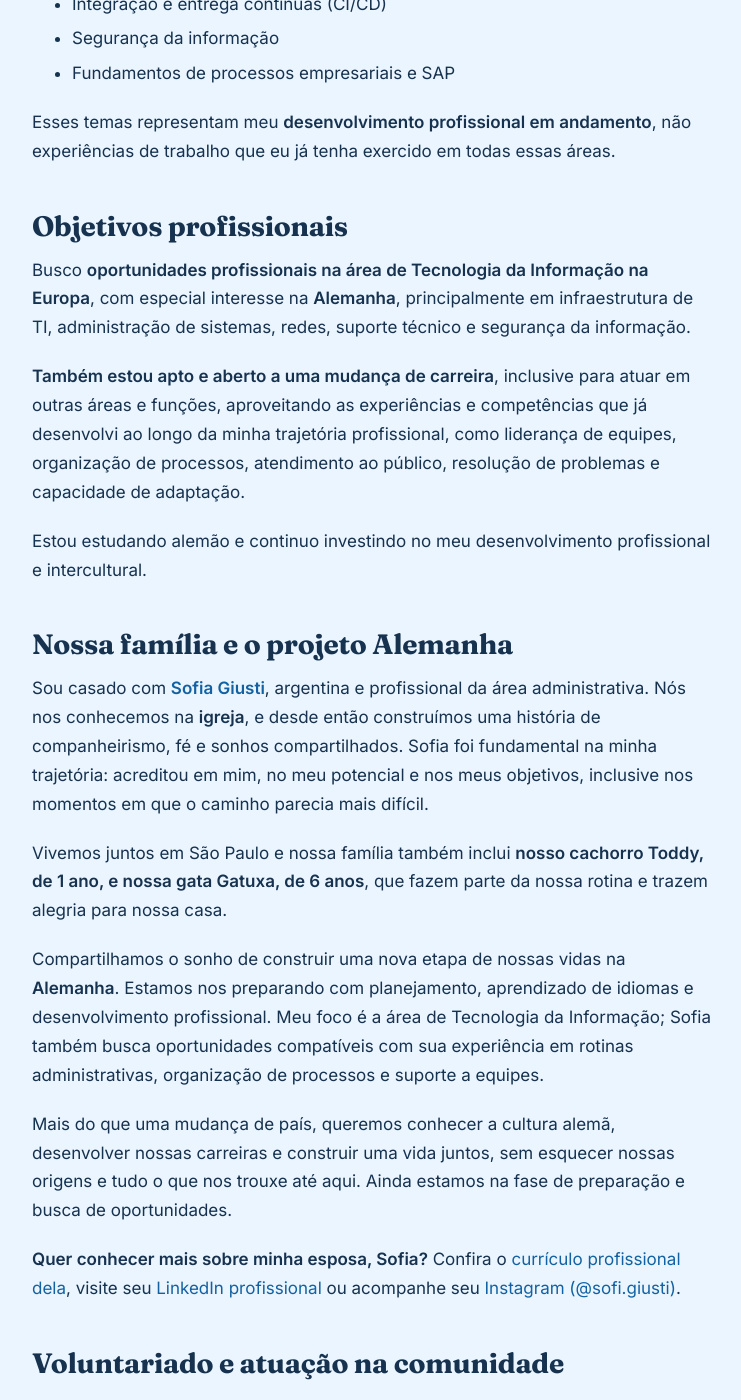
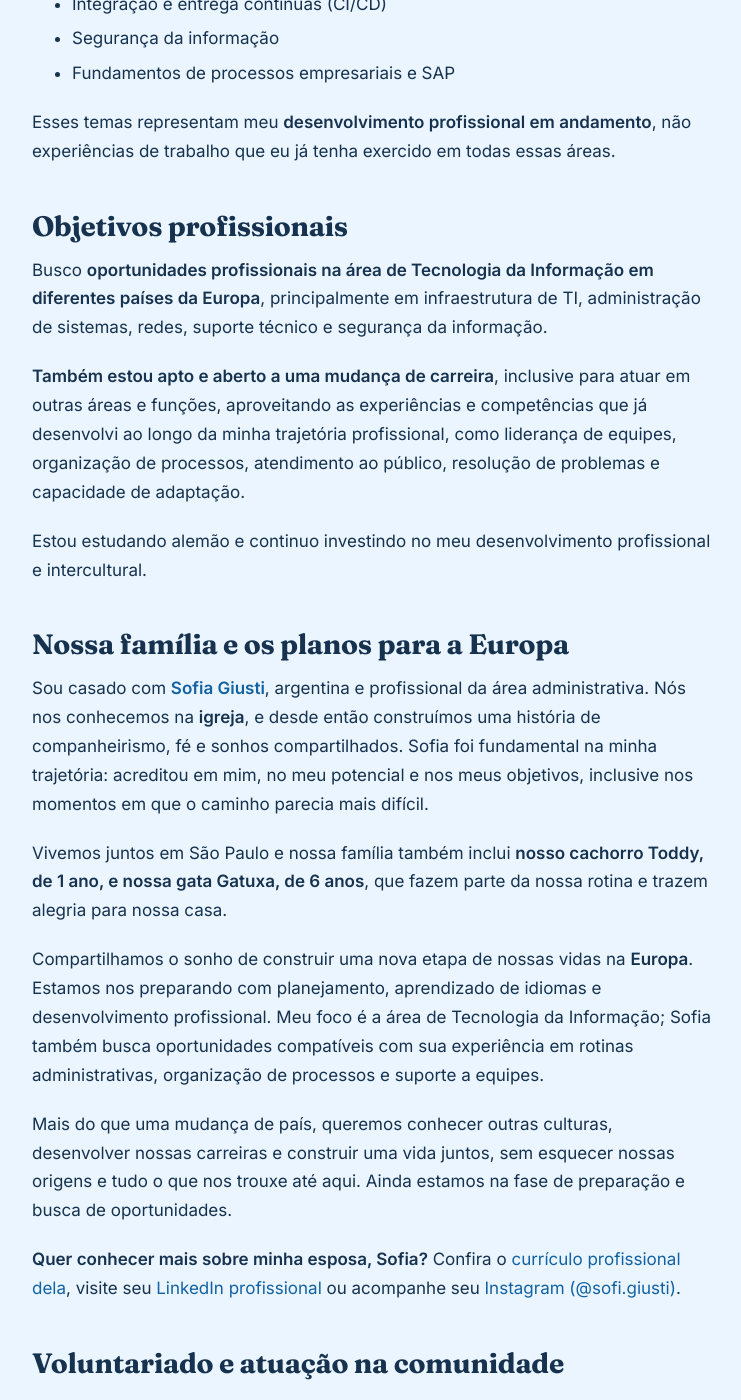
Before and after one commit to jeffersondk3/jeffersondk3.github.io, a Jekyll site: the page built from sobre.md, in a window 1280 px wide and 1400 px high, scrolled down 2258 px. Shown: the whole window, without its empty margins (268-1009 px from the left). Built offline with Jekyll 4.4.1, drawn with Linux system fonts in a browser that asks for light colours.

Commit message:
Amplia objetivo profissional para oportunidades em toda a Europa

```diff
--- a/sobre.md
+++ b/sobre.md
@@ -69,21 +69,21 @@ Esses temas representam meu **desenvolvimento profissional em andamento**, não
 
 ## Objetivos profissionais
 
-Busco **oportunidades profissionais na área de Tecnologia da Informação na Europa**, com especial interesse na **Alemanha**, principalmente em infraestrutura de TI, administração de sistemas, redes, suporte técnico e segurança da informação.
+Busco **oportunidades profissionais na área de Tecnologia da Informação em diferentes países da Europa**, principalmente em infraestrutura de TI, administração de sistemas, redes, suporte técnico e segurança da informação.
 
 **Também estou apto e aberto a uma mudança de carreira**, inclusive para atuar em outras áreas e funções, aproveitando as experiências e competências que já desenvolvi ao longo da minha trajetória profissional, como liderança de equipes, organização de processos, atendimento ao público, resolução de problemas e capacidade de adaptação.
 
 Estou estudando alemão e continuo investindo no meu desenvolvimento profissional e intercultural.
 
-## Nossa família e o projeto Alemanha
+## Nossa família e os planos para a Europa
 
 Sou casado com **[Sofia Giusti](https://www.linkedin.com/in/sofia-giusti-538401186)**, argentina e profissional da área administrativa. Nós nos conhecemos na **igreja**, e desde então construímos uma história de companheirismo, fé e sonhos compartilhados. Sofia foi fundamental na minha trajetória: acreditou em mim, no meu potencial e nos meus objetivos, inclusive nos momentos em que o caminho parecia mais difícil.
 
 Vivemos juntos em São Paulo e nossa família também inclui **nosso cachorro Toddy, de 1 ano, e nossa gata Gatuxa, de 6 anos**, que fazem parte da nossa rotina e trazem alegria para nossa casa.
 
-Compartilhamos o sonho de construir uma nova etapa de nossas vidas na **Alemanha**. Estamos nos preparando com planejamento, aprendizado de idiomas e desenvolvimento profissional. Meu foco é a área de Tecnologia da Informação; Sofia também busca oportunidades compatíveis com sua experiência em rotinas administrativas, organização de processos e suporte a equipes.
+Compartilhamos o sonho de construir uma nova etapa de nossas vidas na **Europa**. Estamos nos preparando com planejamento, aprendizado de idiomas e desenvolvimento profissional. Meu foco é a área de Tecnologia da Informação; Sofia também busca oportunidades compatíveis com sua experiência em rotinas administrativas, organização de processos e suporte a equipes.
 
-Mais do que uma mudança de país, queremos conhecer a cultura alemã, desenvolver nossas carreiras e construir uma vida juntos, sem esquecer nossas origens e tudo o que nos trouxe até aqui. Ainda estamos na fase de preparação e busca de oportunidades.
+Mais do que uma mudança de país, queremos conhecer outras culturas, desenvolver nossas carreiras e construir uma vida juntos, sem esquecer nossas origens e tudo o que nos trouxe até aqui. Ainda estamos na fase de preparação e busca de oportunidades.
 
 **Quer conhecer mais sobre minha esposa, Sofia?** Confira o [currículo profissional dela]({{ '/curriculo-sofia/' | relative_url }}), visite seu [LinkedIn profissional](https://www.linkedin.com/in/sofia-giusti-538401186) ou acompanhe seu [Instagram (@sofi.giusti)](https://www.instagram.com/sofi.giusti/).
 
```
